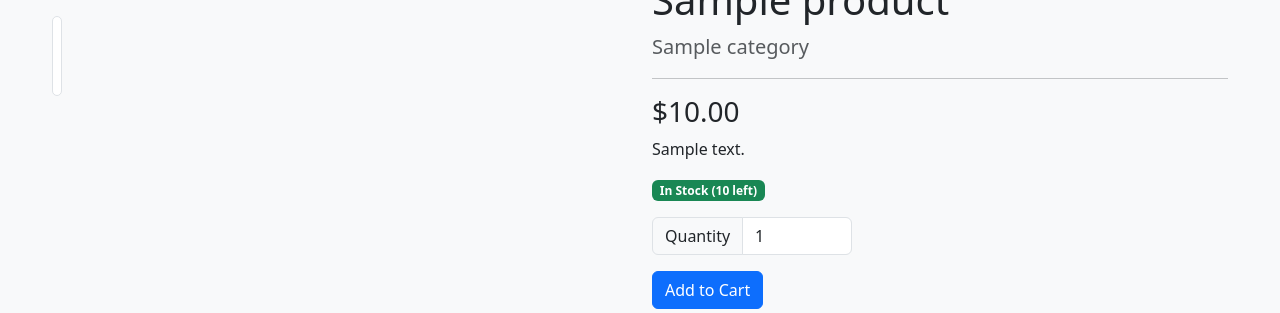
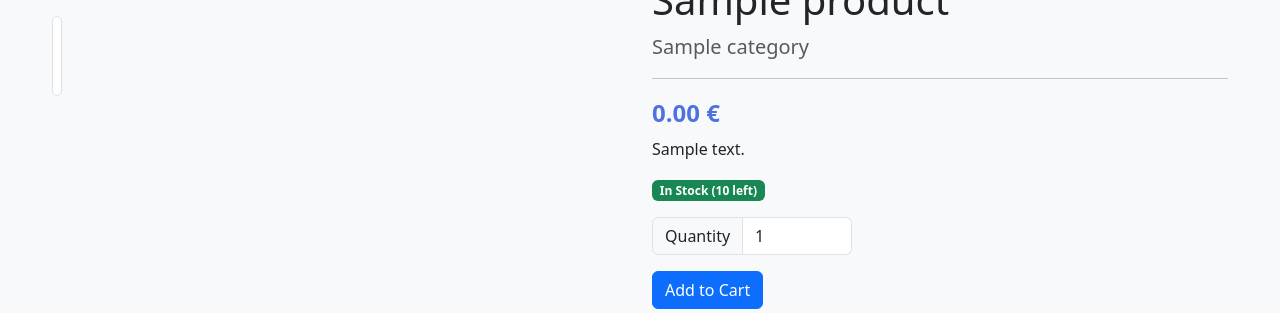
Before and after one commit to guido-7/ecommerce, a Django app: page /product/1/ in a window 1280 px wide. Shown: the part 124-437 px from the top of the page. Run offline with Django 5.2, Linux system fonts and the light colour scheme; tables that the repository leaves empty hold one stand-in row (values such as "Sample post").

Commit message:
Add styling for product pricing and display discounted prices

```diff
--- a/templates/store/product_detail.html
+++ b/templates/store/product_detail.html
@@ -2,6 +2,22 @@
 {% load static %}
 
 {% block content %}
+<style>
+    .original-price{
+    text-decoration: line-through;
+    color: #6c757d;
+    font-size: 1.2rem;
+    margin-bottom: 1rem;
+}
+
+.product-price {
+    font-size: 1.5rem;
+    font-weight: 700;
+    color: #4e73df;
+    margin-bottom: 1rem;
+}
+</style>
+
 <div class="row">
     <div class="col-md-6">
         <!-- Immagine principale -->
@@ -25,7 +41,12 @@
         <h1>{{ product.name }}</h1>
         <p class="lead text-muted">{{ product.category.name }}</p>
         <hr>
-        <h3>${{ product.price }}</h3>
+        <h3>
+            {% if product.discounted_price %}
+            <span class="original-price" style="text-decoration: line-through;">{{ product.price }} €</span>
+            {% endif %}
+            <span class="product-price">{{ product.get_actual_price }} €</span>
+        </h3>
         <p>{{ product.description }}</p>
         <p>
             {% if product.stock > 0 %}
```
